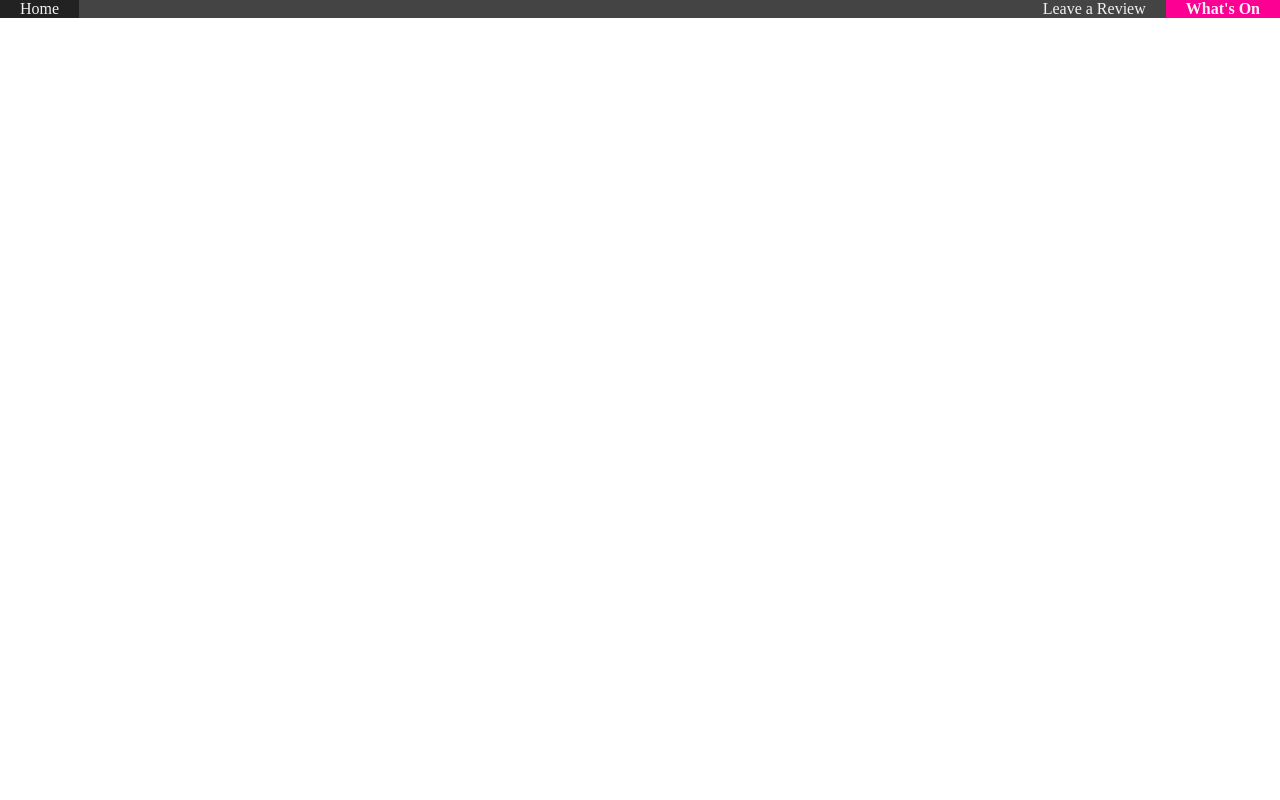
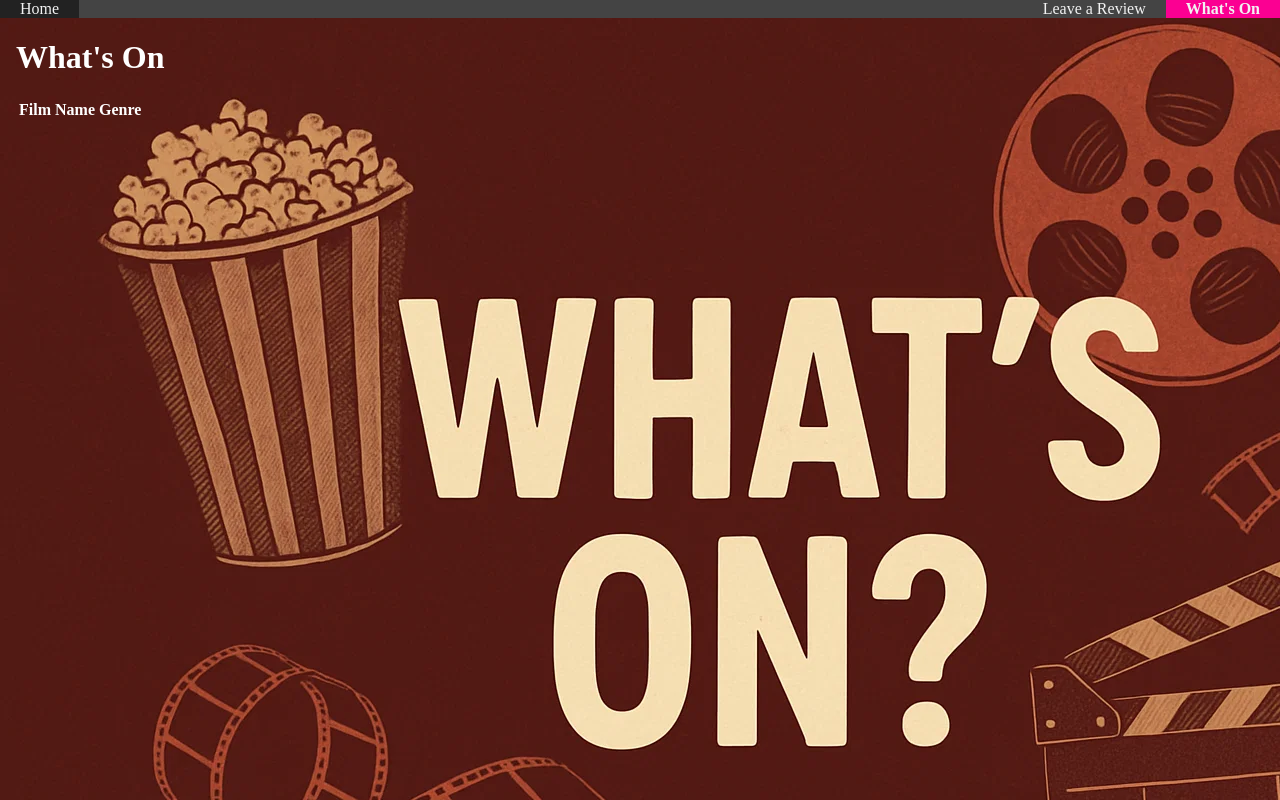
Before and after one commit to josephmudrak/ALT1-6thCS-Nov2025-A, a website: page public/whatson.html in a window 1280 px wide. Drawn offline with Linux system fonts and the light colour scheme.

Commit message:
New whatson update for background

```diff
--- a/public/style.css
+++ b/public/style.css
@@ -38,3 +38,6 @@ nav a.right {
 header, main {
   margin: 16px;
 }
+.whatsonbody {
+  background: url("/whatson.png");
+}
--- a/public/whatson.html
+++ b/public/whatson.html
@@ -6,7 +6,7 @@
     <link rel="stylesheet" href="/style.css" />
     <script src="/client.js" defer></script>
   </head>
-  <body>
+  <body class="whatsonbody">
     <nav>
       <a href="/index.html">Home</a>
       <a href="/whatson.html" class="active right">What's On</a>
```
Also changed, not shown: public/whatson.png (added).
